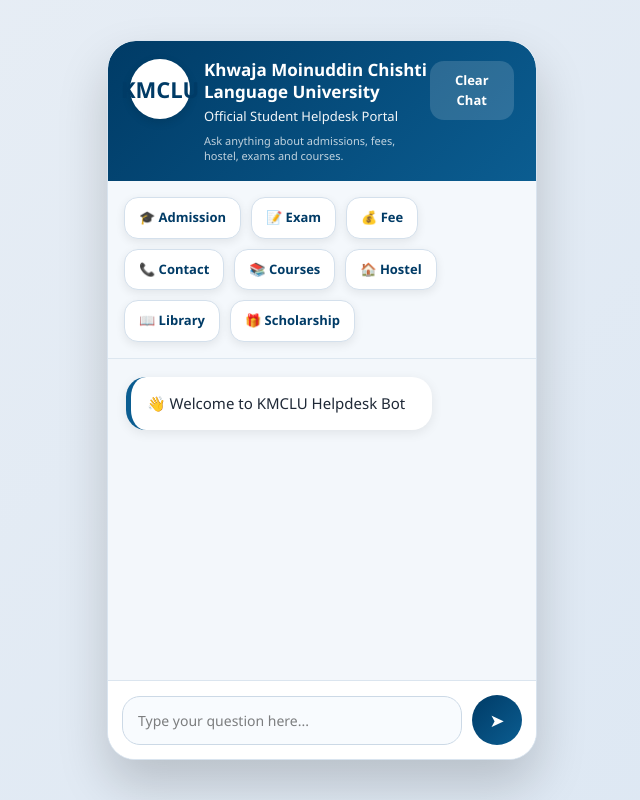
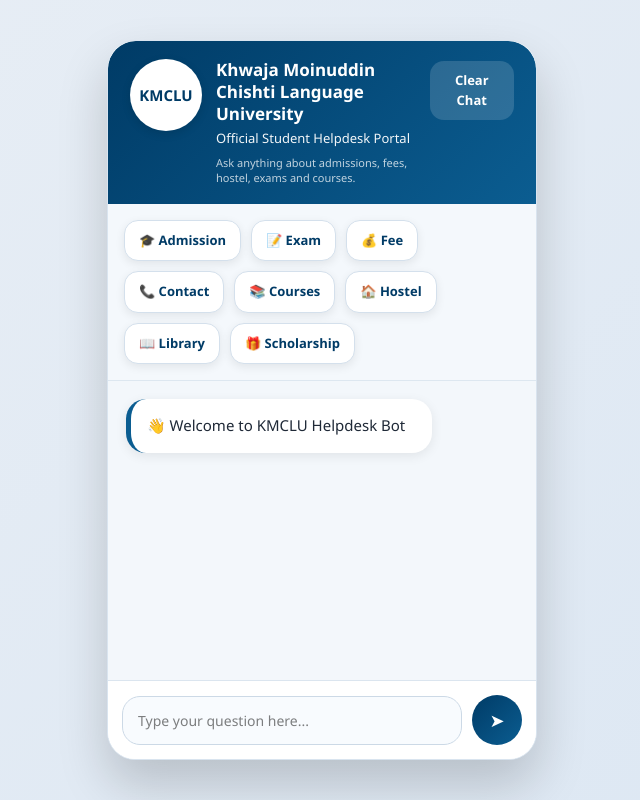
Before and after one commit to Shubham-code05/KMCLU_University_Website_Chatbot, a React app in the folder frontend/: page / in a window 1280 px wide. Shown: the whole page, without its empty margins (318-958 px from the left). Built offline with nearby package versions, Linux system fonts and the light colour scheme; the HTML template or start-up script is replaced by a standard one.

Commit message:
fix KMCLU logo text size

```diff
--- a/frontend/src/App.css
+++ b/frontend/src/App.css
@@ -40,16 +40,16 @@
 }
 
 .logo-placeholder {
-  width: 60px;
-  height: 60px;
-  min-width: 60px;
+  width: 72px;
+  height: 72px;
+  min-width: 72px;
   border-radius: 50%;
   background: white;
   color: #003b66;
   display: flex;
   align-items: center;
   justify-content: center;
-  font-size: 22px;
+  font-size: 15px;
   font-weight: 800;
   box-shadow: 0 3px 10px rgba(0, 0, 0, 0.12);
 }
```
